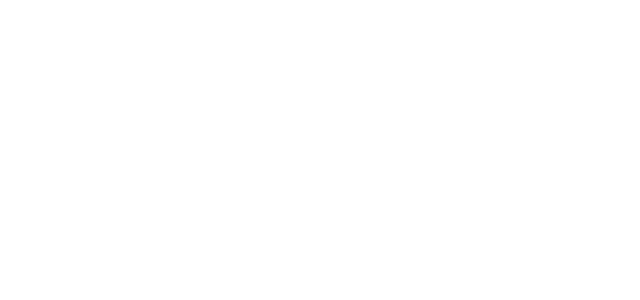
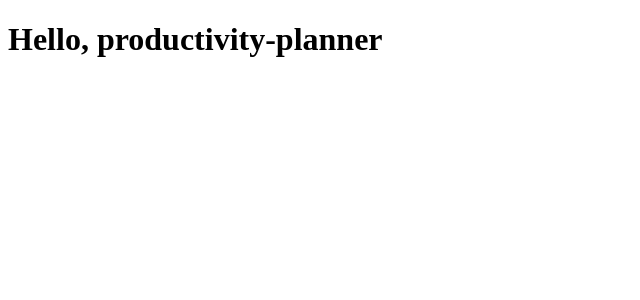
Before and after one commit to richcodechou/productivity-planner, an Angular app: page / in a window 1280 px wide. Shown: the top 300 px of the page, without its empty margins (0-640 px from the left). Built offline with nearby package versions, Linux system fonts and the light colour scheme.

Commit message:
fix(app): add back title on main page

```diff
--- a/src/app/app.component.html
+++ b/src/app/app.component.html
@@ -1 +1,3 @@
+<h1>Hello, productivity-planner</h1>
+
 <router-outlet/>
--- a/src/app/app.component.ts
+++ b/src/app/app.component.ts
@@ -9,4 +9,5 @@
   styleUrl: './app.component.scss'
 })
 export class AppComponent {
+  title = 'productivity-planner';
 }
```
